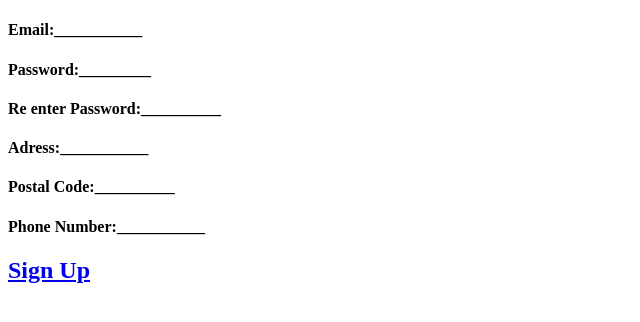
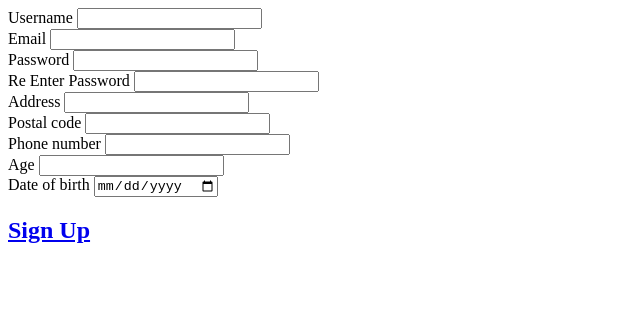
Before and after one commit to BossGods1234/Project-2--Gardening-, a plain HTML site: page Gardening/Signup.html in a window 1280 px wide. Shown: the whole page, without its empty margins (0-640 px from the left). Drawn offline with Linux system fonts and the light colour scheme.

Commit message:
Gardening 5

```diff
--- a/Gardening/Signup.html
+++ b/Gardening/Signup.html
@@ -6,12 +6,50 @@
 </head>
 
 <body>
-    <h4>Email:___________</h4>
-    <h4>Password:_________</h4>
-    <h4>Re enter Password:__________</h4>
-    <h4>Adress:___________</h4>
-    <h4>Postal Code:__________</h4>
-    <h4>Phone Number:___________</h4>
+    <label>
+        Username
+        <input type="text">
+    </label>
+    <br>
+ <label>
+    Email
+    <input type="text">
+ </label>
+ <br>
+ <label>
+    Password
+    <input type="password">
+ </label>
+ <br>
+<label>
+    Re Enter Password
+    <input type="password">
+</label>
+<br>
+<label>
+   Address
+    <input type="text">
+</label>
+<br>
+<label>
+    Postal code
+    <input type="text">
+</label>
+<br>
+<label>
+    Phone number
+    <input type="number">
+</label>
+<br>
+<label>
+    Age
+    <input type="number">
+</label>
+<br>
+<label>
+    Date of birth
+    <input type="date">
+</label>
     <h2><a href="Login.html">Sign Up</a></h2>
 </body>
 
```
Also changed, not shown: Gardening/Rightfit.html (+2 -2 lines).
